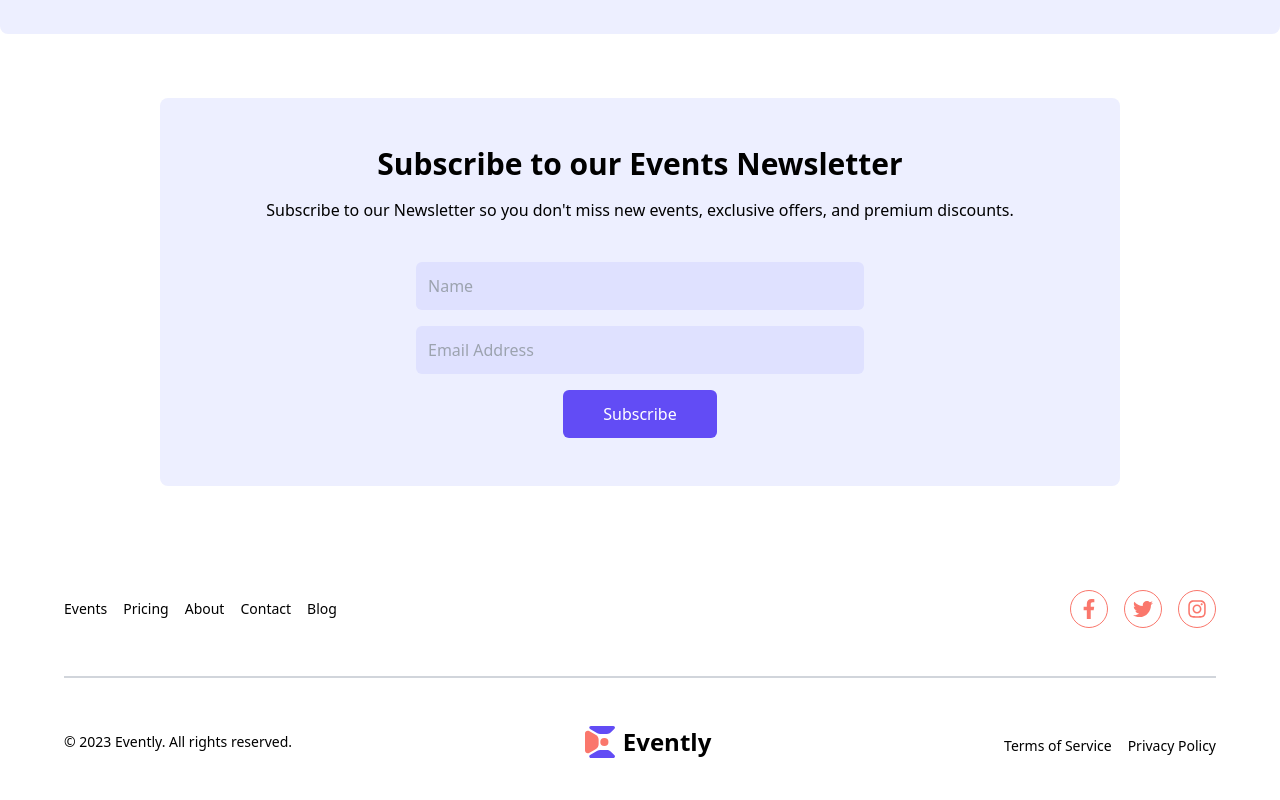
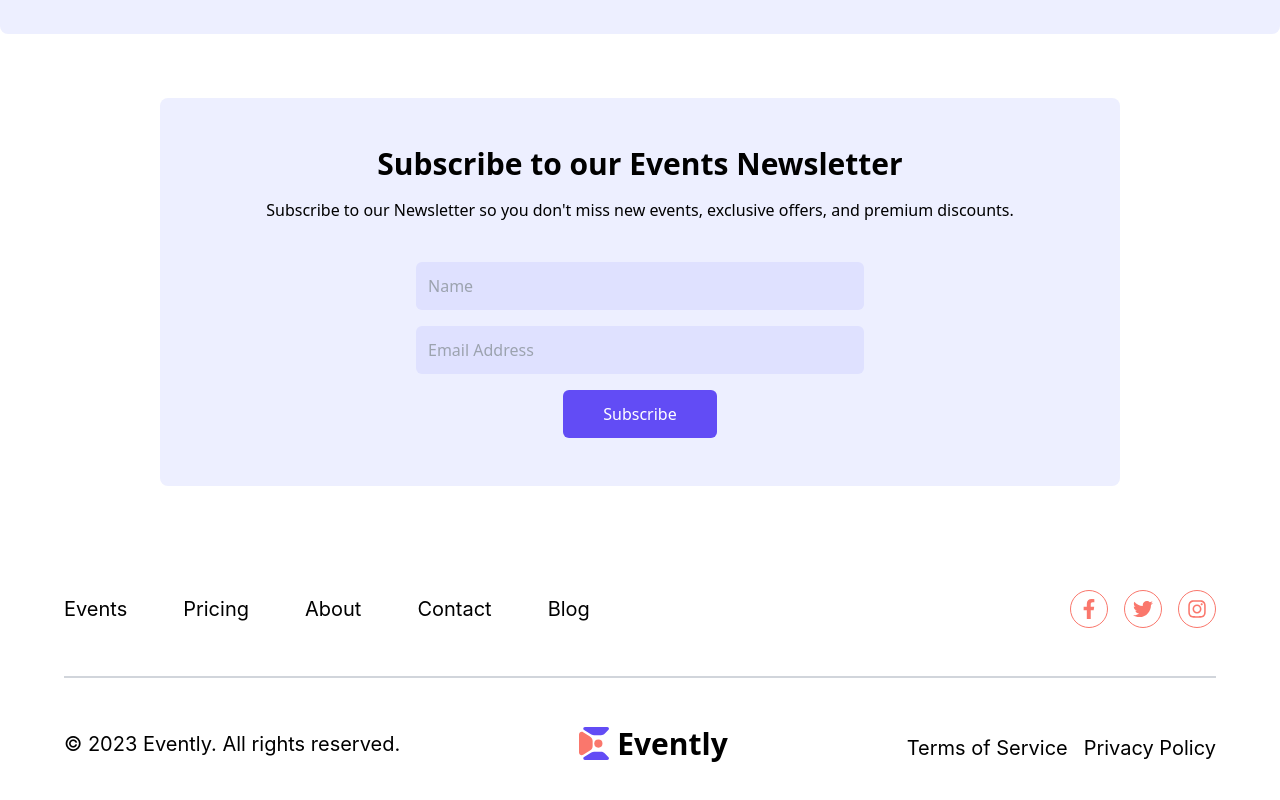
Before and after one commit to Mcdemzy/Evently-EMS, a React (Vite) app: page /about in a window 1280 px wide. Shown: the part 2489-3289 px from the top of the page. Built offline with nearby package versions, Linux system fonts and the light colour scheme.

Commit message:
done with the dark mode

```diff
--- a/src/components/shared/Footer.tsx
+++ b/src/components/shared/Footer.tsx
@@ -14,18 +14,18 @@ const Footer: React.FC = () => {
       ref={ref}
       className="relative py-10  overflow-hidden dark:bg-black dark:text-white"
     >
-      <div className="container mx-auto flex flex-col md:flex-row justify-between items-center gap-6 px-16 pb-12 ">
+      <div className="container mx-auto flex flex-col md:flex-row justify-between items-center gap-6 px-16 md:pb-12 pb-6 ">
         <motion.div
           initial={{ opacity: 0, y: 20 }}
           animate={{ opacity: inView ? 1 : 0, y: inView ? 0 : 20 }}
           transition={{ duration: 0.5, delay: 0.4, ease: 'easeOut' }}
-          className="flex gap-4 text-sm md:flex-row items-center"
+          className="flex md:gap-14 gap-4 text-sm md:text-xl font-normal font-[inter] md:flex-row items-center"
         >
-          <a href="/events">Events</a>
-          <a href="/pricing">Pricing</a>
-          <a href="/about">About</a>
-          <a href="/contact">Contact</a>
-          <a href="/blog">Blog</a>
+          <a href="/events" className='hover:underline'>Events</a>
+          <a href="/pricing" className='hover:underline'>Pricing</a>
+          <a href="/about" className='hover:underline'>About</a>
+          <a href="/contact" className='hover:underline'>Contact</a>
+          <a href="/blog" className='hover:underline'>Blog</a>
         </motion.div>
 
         <motion.div
@@ -38,28 +38,28 @@ const Footer: React.FC = () => {
             to="https://facebook.com"
             target="_blank"
             rel="noopener noreferrer"
-            className="rounded-full border border-[#FA776C] flex items-center justify-center p-2"
+            className="rounded-full border border-[#FA776C] flex items-center justify-center p-2 group"
             aria-label="Facebook"
           >
-            <FaFacebookF className="w-5 h-5 text-[#FA776C]" />
+            <FaFacebookF className="w-5 h-5 text-[#FA776C] group-hover:scale-125 transition-transform duration-200 group-hover:text-black group-hover:dark:text-white" />
           </Link>
           <Link
             to="https://twitter.com"
             target="_blank"
             rel="noopener noreferrer"
-            className="rounded-full border border-[#FA776C] flex items-center justify-center p-2"
+            className="rounded-full border border-[#FA776C] flex items-center justify-center p-2 group"
             aria-label="Twitter"
           >
-            <FaTwitter className="w-5 h-5 text-[#FA776C]" />
+            <FaTwitter className="w-5 h-5 text-[#FA776C] group-hover:scale-125 transition-transform duration-200 group-hover:text-black group-hover:dark:text-white" />
           </Link>
           <Link
             to="https://instagram.com"
             target="_blank"
             rel="noopener noreferrer"
-            className="rounded-full border border-[#FA776C] flex items-center justify-center p-2"
+            className="rounded-full border border-[#FA776C] flex items-center justify-center p-2 group"
             aria-label="Instagram"
           >
-            <FaInstagram className="w-5 h-5 text-[#FA776C]" />
+            <FaInstagram className="w-5 h-5 text-[#FA776C] group-hover:scale-125 transition-transform duration-200 group-hover:text-black group-hover:dark:text-white" />
           </Link>
         </motion.div>
       </div>
@@ -69,9 +69,9 @@ const Footer: React.FC = () => {
         initial={{ opacity: 0, y: 20 }}
         animate={{ opacity: inView ? 1 : 0, y: inView ? 0 : 20 }}
         transition={{ duration: 0.5, delay: 0.8, ease: 'easeOut' }}
-        className="pt-12 flex flex-col md:flex-row justify-between items-center gap-6 px-16 pb-10 text-center text-sm "
+        className="md:pt-12 pt-6 flex flex-col md:flex-row justify-between items-center gap-6 px-16 md:pb-10 pb-5 text-center text-sm "
       >
-        <p>© 2023 Evently. All rights reserved.</p>
+        <p className='font-[inter] font-normal md:text-xl text-sm'>© 2023 Evently. All rights reserved.</p>
         <a href="/" className="flex items-center">
           <img
             src="/images/logo.svg"
@@ -83,16 +83,16 @@ const Footer: React.FC = () => {
             initial={{ opacity: 0, x: -20 }}
             animate={{ opacity: inView ? 1 : 0, x: inView ? 0 : -20 }}
             transition={{ duration: 0.5, delay: 0.2, ease: 'easeOut' }}
-            className="ml-2 text-2xl font-bold "
+            className="ml-2 text-3xl font-bold "
           >
             Evently
           </motion.span>
         </a>
         <div className="flex justify-center gap-4 mt-2">
-          <a href="/terms" className="hover:underline">
+          <a href="/terms" className="hover:underline text-sm md:text-xl font-normal font-[inter]">
             Terms of Service
           </a>
-          <a href="/privacy" className="hover:underline">
+          <a href="/privacy" className="hover:underline text-sm md:text-xl font-normal font-[inter]">
             Privacy Policy
           </a>
         </div>
```
